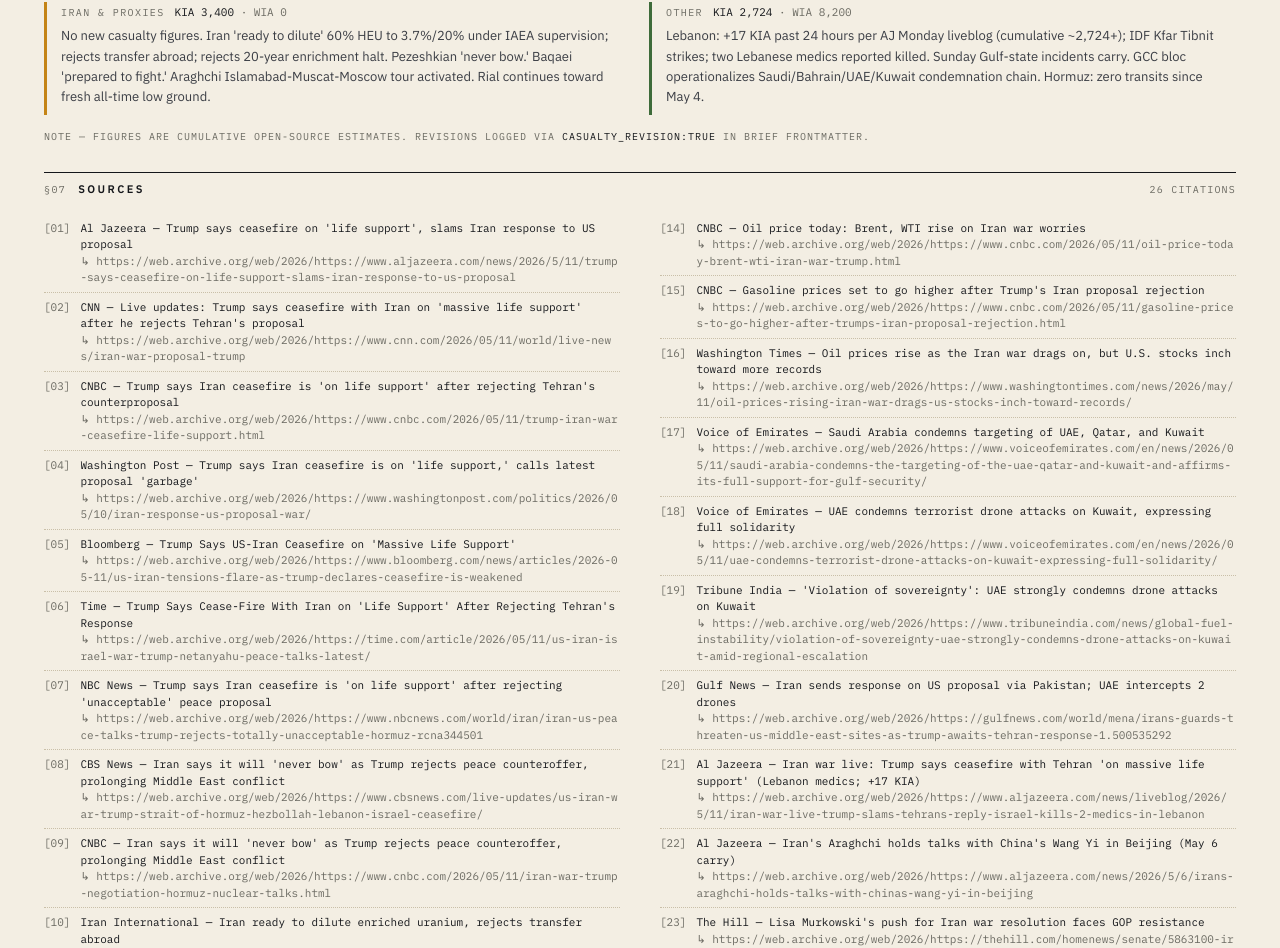
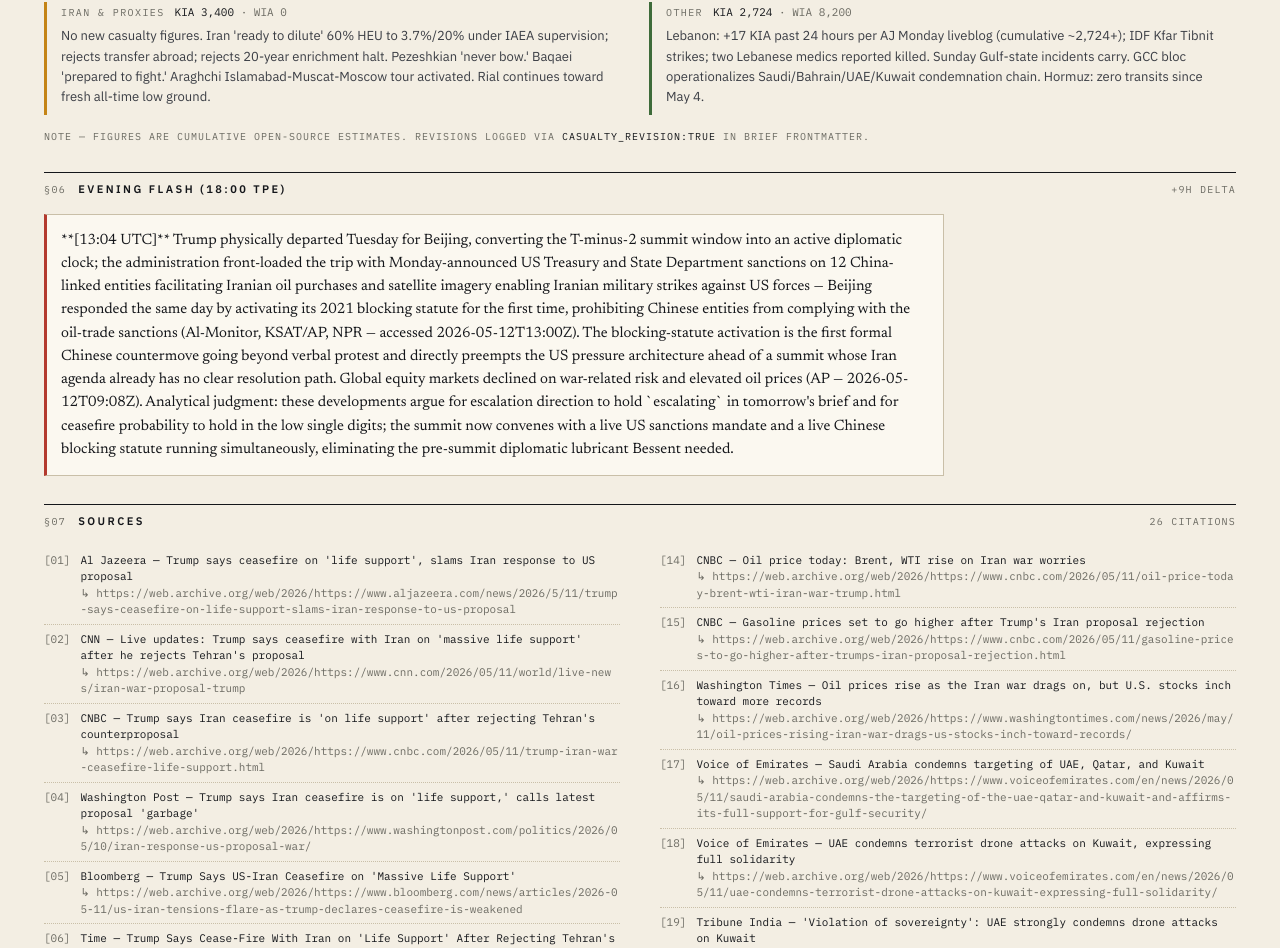
Before and after one commit to 8gara8/MEtracker, a Next.js app: page / in a window 1280 px wide. Shown: the part 4659-5607 px from the top of the page. Built offline with nearby package versions, Linux system fonts and the light colour scheme; no server answers.

Commit message:
brief: Day 74 — 2026-05-12 evening flash

```diff
--- a/content/briefs/2026-05-12-day-074.data.ts
+++ b/content/briefs/2026-05-12-day-074.data.ts
@@ -159,6 +159,8 @@
     other:
       "Lebanon: +17 KIA past 24 hours per AJ Monday liveblog (cumulative ~2,724+); IDF Kfar Tibnit strikes; two Lebanese medics reported killed. Sunday Gulf-state incidents carry. GCC bloc operationalizes Saudi/Bahrain/UAE/Kuwait condemnation chain. Hormuz: zero transits since May 4.",
   },
+  flash:
+    "**[13:04 UTC]** Trump physically departed Tuesday for Beijing, converting the T-minus-2 summit window into an active diplomatic clock; the administration front-loaded the trip with Monday-announced US Treasury and State Department sanctions on 12 China-linked entities facilitating Iranian oil purchases and satellite imagery enabling Iranian military strikes against US forces — Beijing responded the same day by activating its 2021 blocking statute for the first time, prohibiting Chinese entities from complying with the oil-trade sanctions (Al-Monitor, KSAT/AP, NPR — accessed 2026-05-12T13:00Z). The blocking-statute activation is the first formal Chinese countermove going beyond verbal protest and directly preempts the US pressure architecture ahead of a summit whose Iran agenda already has no clear resolution path. Global equity markets declined on war-related risk and elevated oil prices (AP — 2026-05-12T09:08Z). Analytical judgment: these developments argue for escalation direction to hold `escalating` in tomorrow's brief and for ceasefire probability to hold in the low single digits; the summit now convenes with a live US sanctions mandate and a live Chinese blocking statute running simultaneously, eliminating the pre-summit diplomatic lubricant Bessent needed.",
 };
 
 export default data;
--- a/content/briefs/2026-05-12-day-074.mdx
+++ b/content/briefs/2026-05-12-day-074.mdx
@@ -175,3 +175,7 @@
 Sources (26): Al Jazeera ×3 · CNN · CNBC ×4 · Washington Post · Bloomberg · Time · NBC News · CBS News · Iran International · Business Standard · Investing Live · Pravda EN · Washington Times · Voice of Emirates ×2 · Tribune India · Gulf News · The Hill · Murkowski Senate Floor · CSIS · Kremlin readout (via Moscow Times carry).
 
 Source category coverage: Western mainstream press ✓ (CNN, CNBC ×4, Washington Post, Bloomberg, Time, NBC News, CBS News, Washington Times) · International/regional press ✓ (Al Jazeera ×3, Gulf News) · Iranian state media ✓ (Iran International coverage of state media; Tasnim via CNBC carries from Sunday) · Iranian officials direct ✓ (Pezeshkian "never bow"; Baqaei "prepared to fight"; Araghchi "timely tour" statements) · Israeli military/government ✓ (IDF Kfar Tibnit operations via Al Jazeera live; NBC News) · Arab/regional governments ✓ (Saudi MOFA, UAE Defence Ministry, Kuwait Defence Ministry, Bahrain MOFA, GCC SG Albudaiwi via Voice of Emirates, Tribune India, Gulf News) · Russia/China ✓ (Kremlin readout via Moscow Times; Wang Yi-Araghchi Beijing carries via Al Jazeera) · Human rights/independent monitoring ✓ (Lebanon Health Ministry +17 via Al Jazeera live) · US government/agencies ✓ (Trump Truth Social via CNN/Bloomberg; Bessent framing carries; Murkowski Senate floor statement) · International bodies ✓ (UNSC draft pending) · Think tanks/named experts ✓ (CSIS Trump-Xi analysis) · Market/maritime/economic ✓ (Brent $104.21, WTI $98.07 via CNBC/Bloomberg; Kalshi >60% gas $5/gal via CNBC) — 12/12 categories.
+
+## Evening flash notes
+
+**[13:04 UTC]** Trump physically departed Tuesday for Beijing, converting the T-minus-2 summit window into an active diplomatic clock; the administration front-loaded the trip with Monday-announced US Treasury and State Department sanctions on 12 China-linked entities facilitating Iranian oil purchases and satellite imagery enabling Iranian military strikes against US forces — Beijing responded the same day by activating its 2021 blocking statute for the first time, prohibiting Chinese entities from complying with the oil-trade sanctions (Al-Monitor, KSAT/AP, NPR — accessed 2026-05-12T13:00Z). The blocking-statute activation is the first formal Chinese countermove going beyond verbal protest and directly preempts the US pressure architecture ahead of a summit whose Iran agenda already has no clear resolution path. Global equity markets declined on war-related risk and elevated oil prices (AP — 2026-05-12T09:08Z). Analytical judgment: these developments argue for escalation direction to hold `escalating` in tomorrow's brief and for ceasefire probability to hold in the low single digits; the summit now convenes with a live US sanctions mandate and a live Chinese blocking statute running simultaneously, eliminating the pre-summit diplomatic lubricant Bessent needed.
--- a/content/context.md
+++ b/content/context.md
@@ -119,4 +119,4 @@
 
 ## Evening flash notes
 
-(None yet for today.)
+**[13:04 UTC]** Trump physically departed Tuesday for Beijing, converting the T-minus-2 summit window into an active diplomatic clock; the administration front-loaded the trip with Monday-announced US Treasury and State Department sanctions on 12 China-linked entities facilitating Iranian oil purchases and satellite imagery enabling Iranian military strikes against US forces — Beijing responded the same day by activating its 2021 blocking statute for the first time, prohibiting Chinese entities from complying with the oil-trade sanctions (Al-Monitor, KSAT/AP, NPR — accessed 2026-05-12T13:00Z). The blocking-statute activation is the first formal Chinese countermove going beyond verbal protest and directly preempts the US pressure architecture ahead of a summit whose Iran agenda already has no clear resolution path. Global equity markets declined on war-related risk and elevated oil prices (AP — 2026-05-12T09:08Z). Analytical judgment: these developments argue for escalation direction to hold `escalating` in tomorrow's brief and for ceasefire probability to hold in the low single digits; the summit now convenes with a live US sanctions mandate and a live Chinese blocking statute running simultaneously, eliminating the pre-summit diplomatic lubricant Bessent needed.
```
